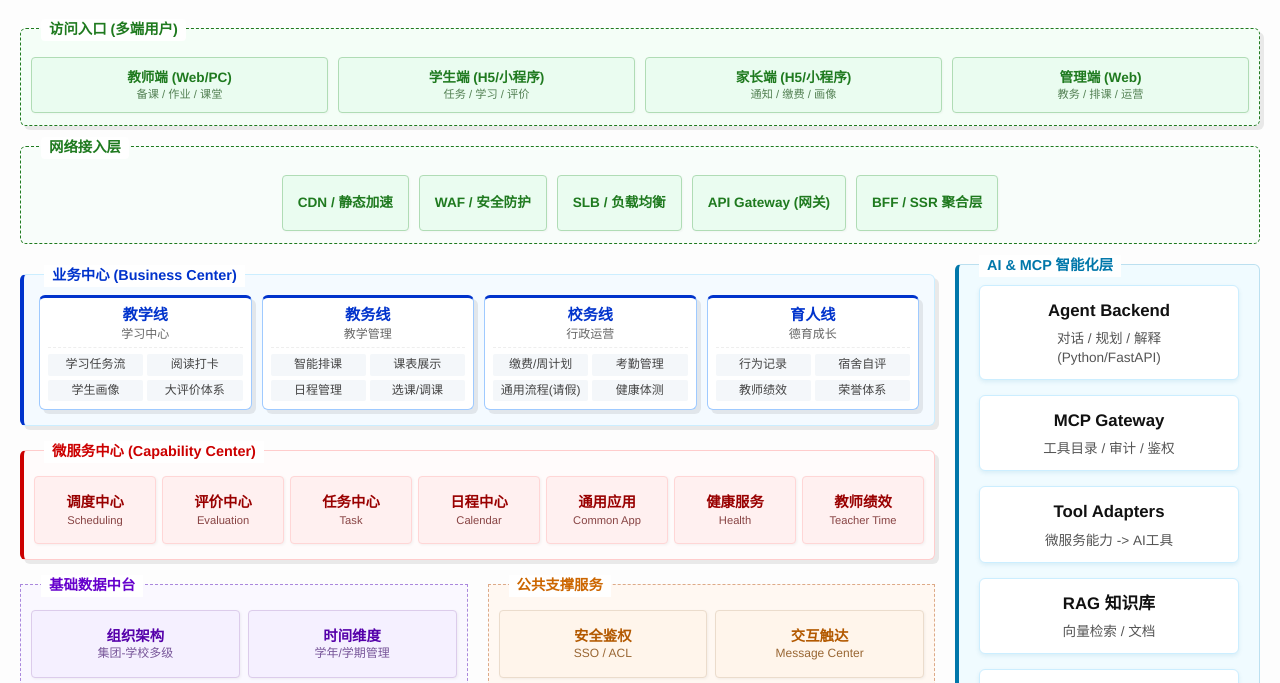
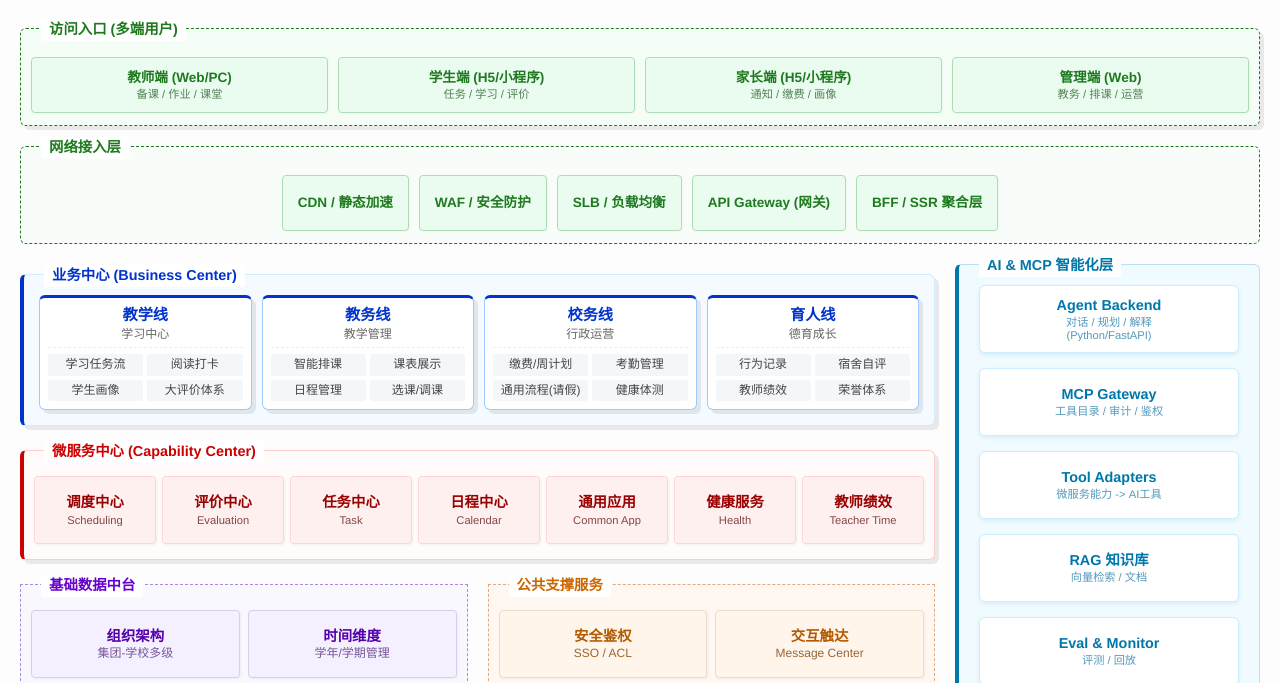
Before and after one commit to cswanghan/architecture, a plain HTML site: page index.html in a window 1280 px wide. Shown: the part 84-767 px from the top of the page. Drawn offline with Linux system fonts and the light colour scheme; a web font is replaced by a local one.

Commit message:
Align font size for AI modules with Teacher Performance module

```diff
--- a/index.html
+++ b/index.html
@@ -512,6 +512,32 @@
             background-color: #ffffff;
             border: 1px solid #cceeff;
             box-shadow: 0 2px 4px rgba(0,119,170,0.1);
+            padding: 8px 2px;
+            min-height: 50px;
+            display: flex;
+            flex-direction: column;
+            justify-content: center;
+            align-items: center;
+            text-align: center;
+        }
+        .item-ai .label {
+            color: #0077aa;
+            font-size: 0.9em;
+            margin-bottom: 2px;
+            line-height: 1.2;
+            white-space: nowrap;
+            overflow: hidden;
+            width: 100%;
+        }
+        .item-ai .sub-text {
+            font-size: 0.7em;
+            color: #5599bb;
+            line-height: 1.1;
+            white-space: nowrap;
+            overflow: hidden;
+            text-overflow: ellipsis;
+            width: 100%;
+            padding: 0 2px;
         }
 
         /* 外部集成 & 基础设施层 - 重新布局
```
